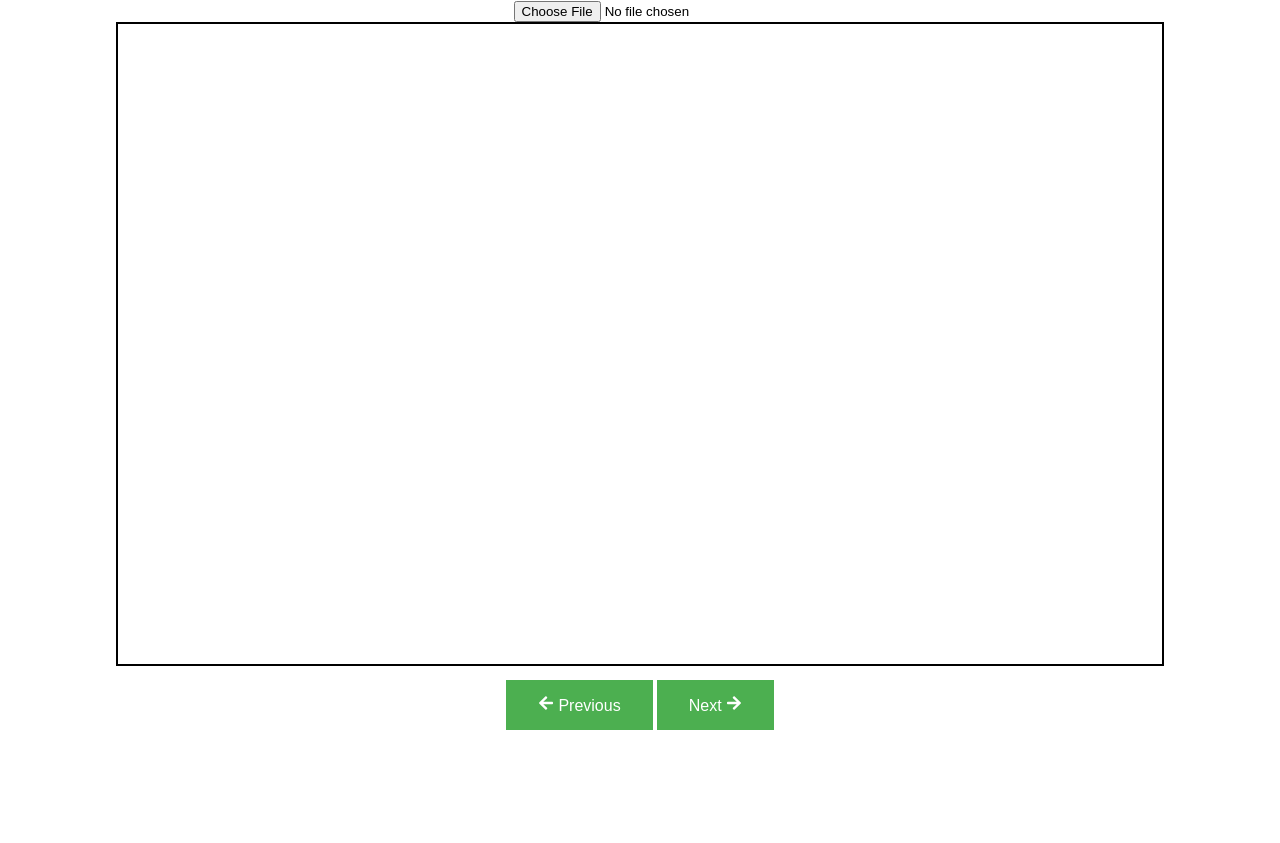
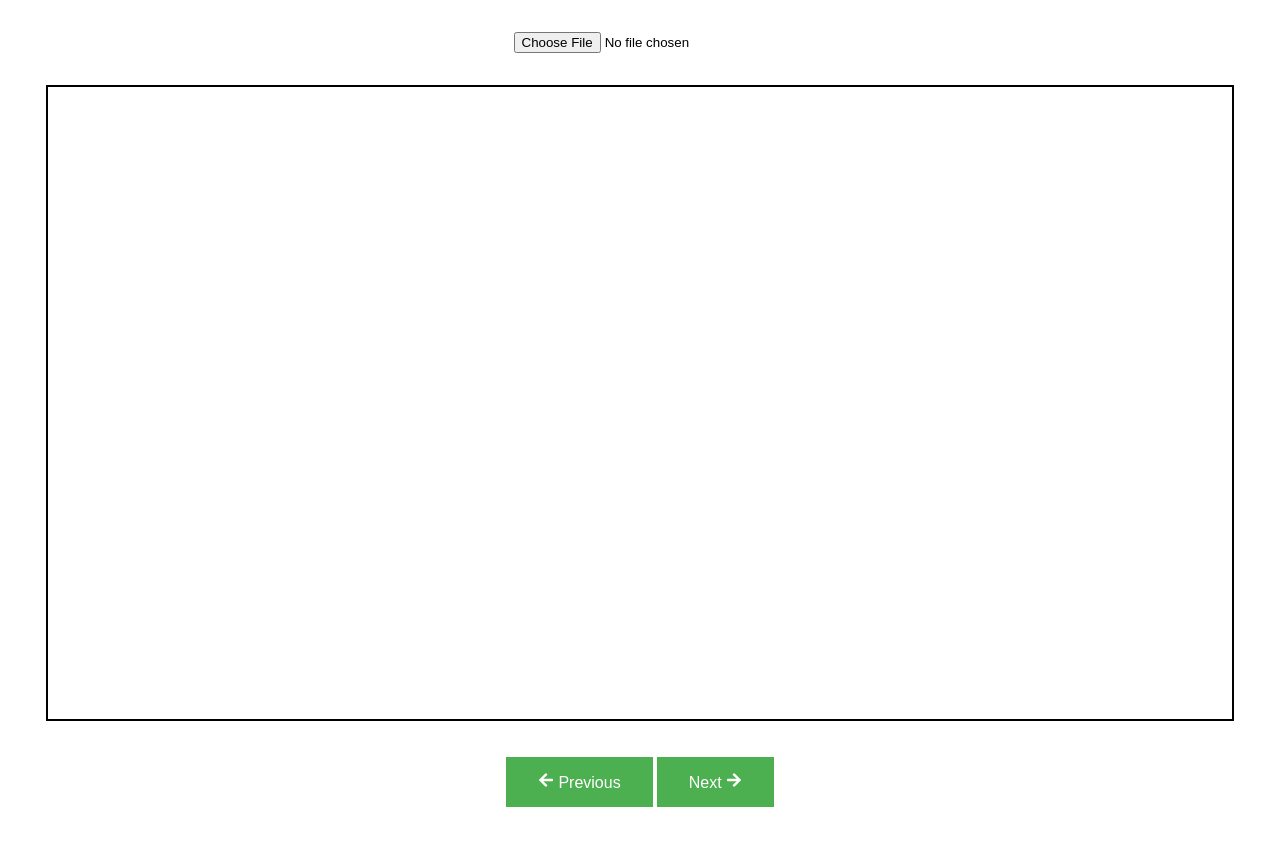
Before and after one commit to nishantgerald/epub-reader, a React (Create React App) app: page / in a window 1280 px wide. Before the commit the page ends 800 px from the top, so only its background shows below. Built offline with nearby package versions, Linux system fonts and the light colour scheme.

Commit message:
adding padding and reshaping of viewer elements

```diff
--- a/src/App.css
+++ b/src/App.css
@@ -47,6 +47,35 @@
 }
 
 .viewer-frame {
-  padding: 10px;
-  margin-bottom: 10px;
+  padding: 1em;
+  width: 90%;
+  height: 90%;
+
+  display: flex;
+  flex-direction: column;
+  justify-content: center;
 }
+
+.container-1 {
+  min-height: 100vh; /* This ensures the container occupies the full height of the viewport */
+  display: flex;
+  flex-direction: column;
+  justify-content: center;
+  align-items: center;
+}
+
+.container-upload {
+  display: flex;
+  flex-direction: column;
+  justify-content: center;
+  align-items: center;
+  padding: 2em;
+}
+
+.container-next-prev {
+  display: flex;
+  flex-direction: row;
+  justify-content: center;
+  align-items: center;
+  padding: 2em;
+}
--- a/src/App.js
+++ b/src/App.js
@@ -24,11 +24,11 @@ function App() {
         console.log(metadata.title);
       });
 
-      document.getElementById("next").addEventListener("click", function() {
+      document.getElementById("next").addEventListener("click", function () {
         rendition.next();
       });
 
-      document.getElementById("prev").addEventListener("click", function() {
+      document.getElementById("prev").addEventListener("click", function () {
         rendition.prev();
       });
 
@@ -54,16 +54,22 @@ function App() {
       <header className="App-header">
       </header>
       <main>
+        <div className="container-1">
+        <div className="container-upload">
           <input type="file" accept=".epub" onChange={handleFileUpload} />
+          </div>
           <div className="viewer-frame">
             <div id="viewer" style={{ width: "100%", height: "600px" }}></div>
           </div>
+          <div className="container-next-prev">
           <button id="prev" type="button" className="btn">
             <FaArrowLeft /> Previous
           </button>
           <button id="next" type="button" className="btn">
             Next <FaArrowRight />
           </button>
+          </div>
+        </div>
       </main>
     </div>
   );
```
Lines whose indentation alone changed are shown as unchanged.
